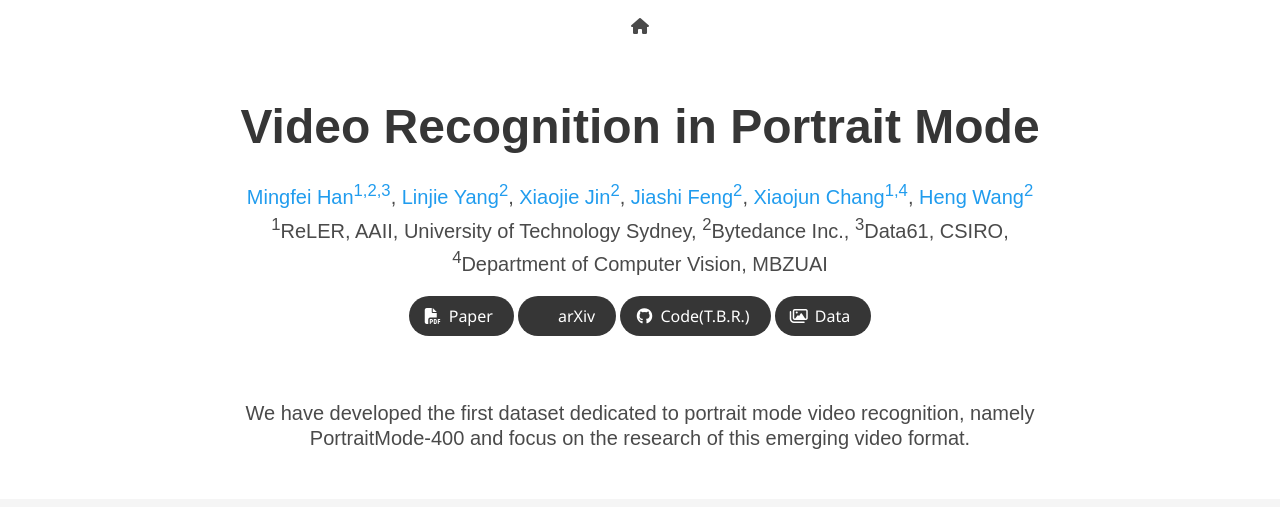
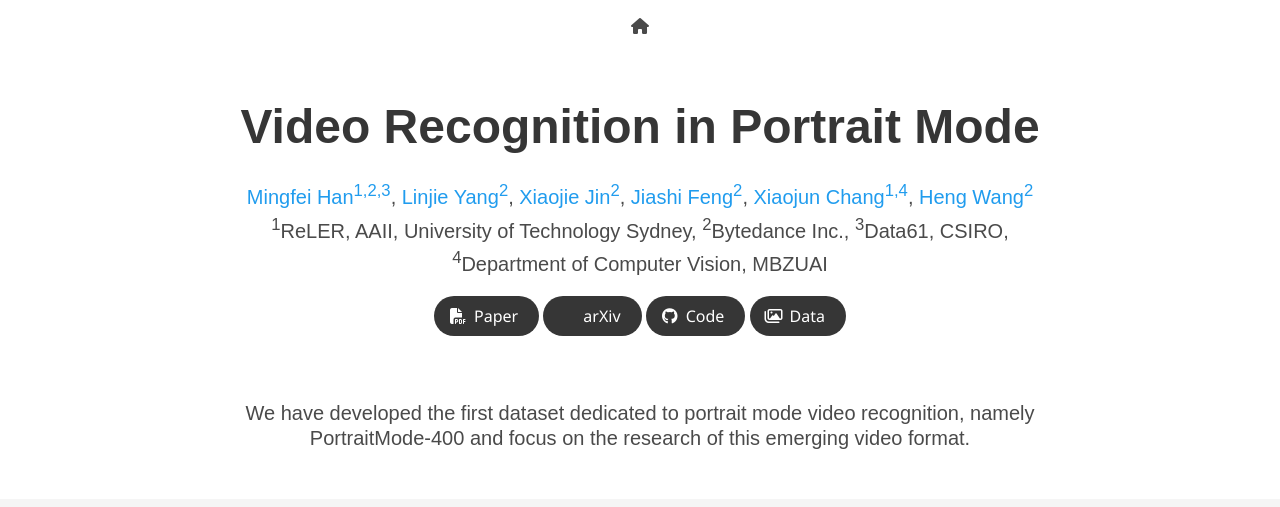
Before and after one commit to youthHan/PMV, a plain HTML site: page index.html in a window 1280 px wide. Shown: the top 507 px of the page. Drawn offline with nearby package versions, Linux system fonts and the light colour scheme; some icons are missing; a web font is replaced by a local one.

Commit message:
Update index.html

```diff
--- a/index.html
+++ b/index.html
@@ -124,7 +124,7 @@
                     <span class="icon">
                         <i class="fab fa-github"></i>
                     </span>
-                    <span>Code(T.B.R.)</span>
+                    <span>Code</span>
                     </a>
                 </span>
                 <!-- Dataset Link. -->
```
